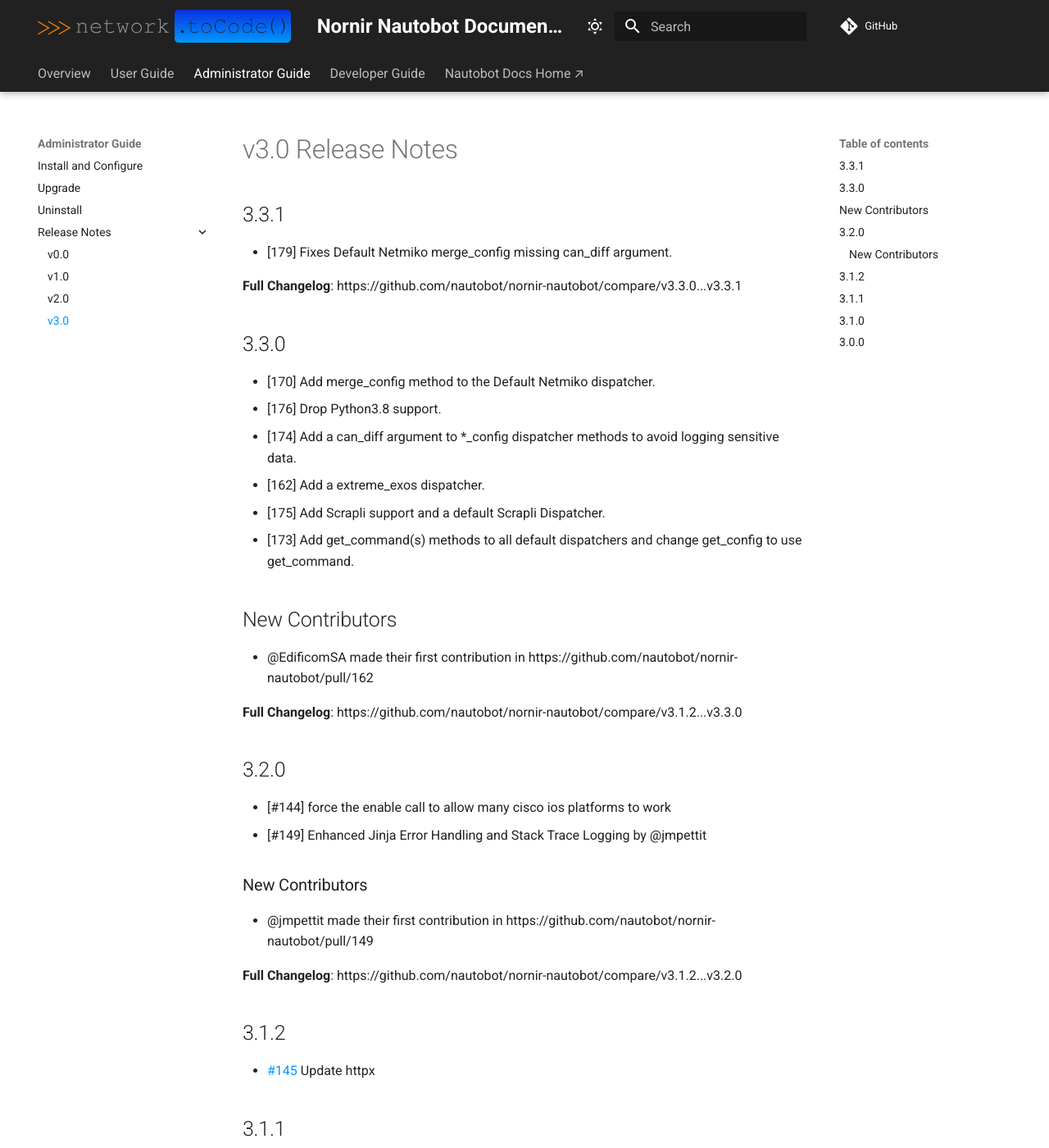
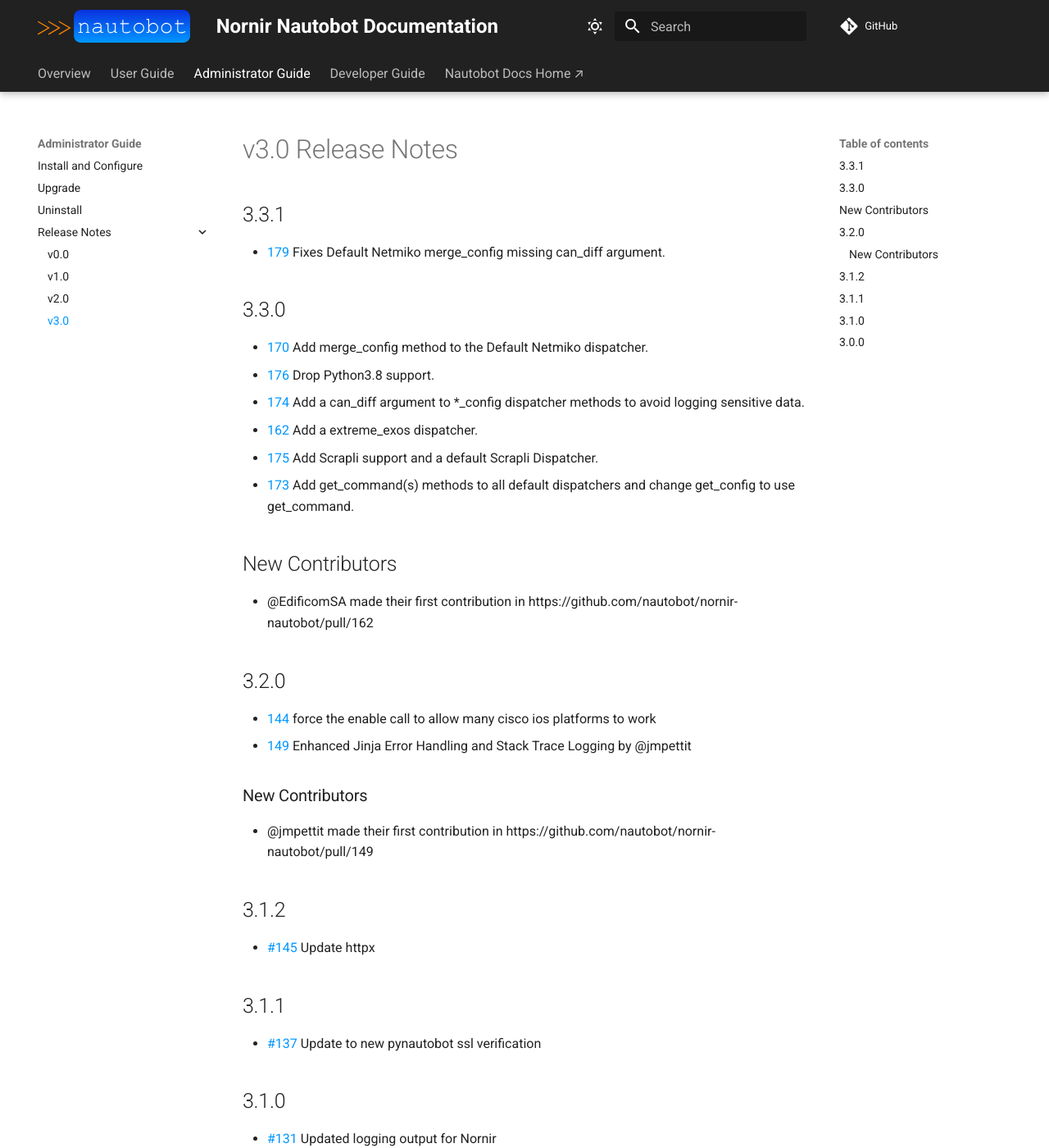
Before and after one commit to nautobot/nornir-nautobot, an MkDocs documentation site: the page built from docs/admin/release_notes/version_3.0.md, in a window 1280 px wide and 1400 px high. Shown: the whole window at 82% size. Built offline with MkDocs 1.6.1 and Material for MkDocs 9.7.7, drawn with Linux system fonts in a browser that asks for light colours; comment, search, counter and statistics services are not loaded.

Commit message:
fix logo to nautobot, add links to changelogs, fix type annoation or

```diff
--- a/docs/admin/release_notes/version_3.0.md
+++ b/docs/admin/release_notes/version_3.0.md
@@ -2,33 +2,29 @@
 
 ## 3.3.1
 
-* [179] Fixes Default Netmiko merge_config missing can_diff argument.
-
-**Full Changelog**: https://github.com/nautobot/nornir-nautobot/compare/v3.3.0...v3.3.1
+* [179](https://github.com/nautobot/nornir-nautobot/issues/179) Fixes Default Netmiko merge_config missing can_diff argument.
 
 ## 3.3.0
 
-* [170] Add merge_config method to the Default Netmiko dispatcher.
-* [176] Drop Python3.8 support.
-* [174] Add a can_diff argument to *_config dispatcher methods to avoid logging sensitive data.
-* [162] Add a extreme_exos dispatcher.
-* [175] Add Scrapli support and a default Scrapli Dispatcher.
-* [173] Add get_command(s) methods to all default dispatchers and change get_config to use get_command.
+* [170](https://github.com/nautobot/nornir-nautobot/issues/170) Add merge_config method to the Default Netmiko dispatcher.
+* [176](https://github.com/nautobot/nornir-nautobot/issues/176) Drop Python3.8 support.
+* [174](https://github.com/nautobot/nornir-nautobot/issues/174) Add a can_diff argument to *_config dispatcher methods to avoid logging sensitive data.
+* [162](https://github.com/nautobot/nornir-nautobot/issues/162) Add a extreme_exos dispatcher.
+* [175](https://github.com/nautobot/nornir-nautobot/issues/175) Add Scrapli support and a default Scrapli Dispatcher.
+* [173](https://github.com/nautobot/nornir-nautobot/issues/173) Add get_command(s) methods to all default dispatchers and change get_config to use get_command.
 
 ## New Contributors
 * @EdificomSA made their first contribution in https://github.com/nautobot/nornir-nautobot/pull/162
 
-**Full Changelog**: https://github.com/nautobot/nornir-nautobot/compare/v3.1.2...v3.3.0
 
 ## 3.2.0
 
-* [#144] force the enable call to allow many cisco ios platforms to work
-* [#149] Enhanced Jinja Error Handling and Stack Trace Logging by @jmpettit
+* [144](https://github.com/nautobot/nornir-nautobot/issues/144) force the enable call to allow many cisco ios platforms to work
+* [149](https://github.com/nautobot/nornir-nautobot/issues/149) Enhanced Jinja Error Handling and Stack Trace Logging by @jmpettit
 
 ### New Contributors
 * @jmpettit made their first contribution in https://github.com/nautobot/nornir-nautobot/pull/149
 
-**Full Changelog**: https://github.com/nautobot/nornir-nautobot/compare/v3.1.2...v3.2.0
 
 ## 3.1.2
 
--- a/mkdocs.yml
+++ b/mkdocs.yml
@@ -25,7 +25,7 @@
     - "search.share"
     - "search.suggest"
   favicon: "assets/favicon.ico"
-  logo: "assets/networktocode_logo.svg"
+  logo: "assets/nautobot_logo.svg"
   palette:
     # Palette toggle for light mode
     - media: "(prefers-color-scheme: light)"
```
Also changed, not shown: docs/assets/nautobot_logo.png (added), docs/assets/nautobot_logo.svg (added), docs/assets/networktocode_logo.png (deleted), docs/assets/networktocode_logo.svg (deleted), 1 other file.
